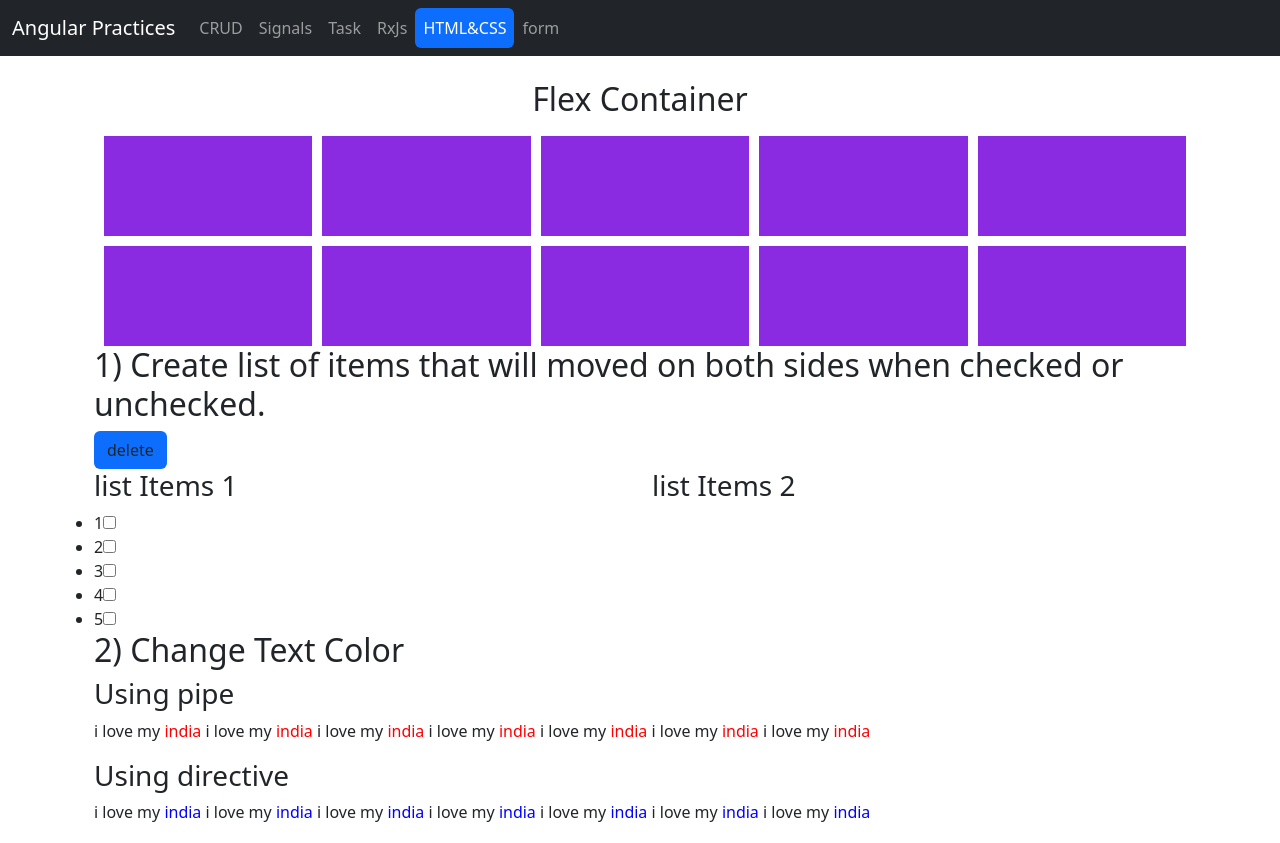
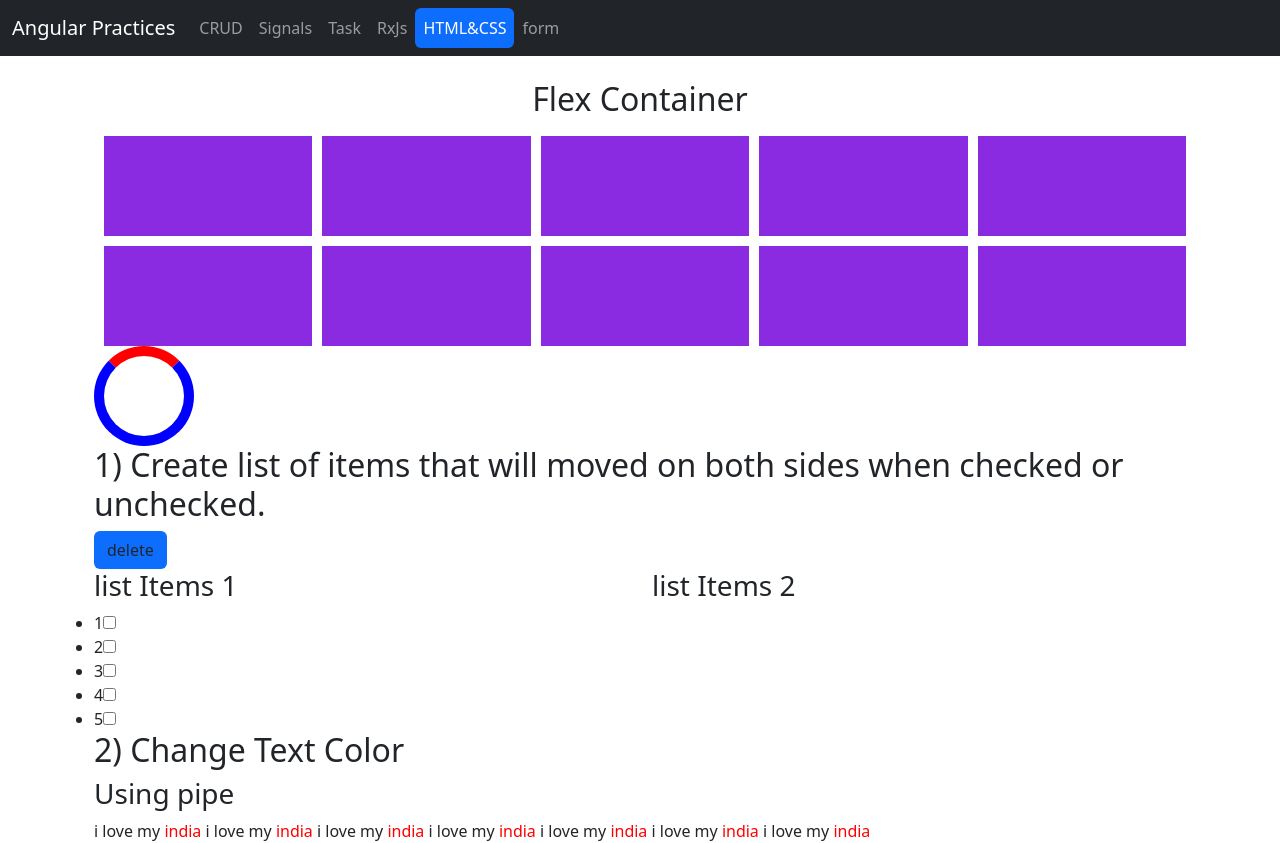
Before and after one commit to sandeepsaini309/angular-practices, an Angular app: page /html in a window 1280 px wide. Shown: the top 843 px of the page. Built offline with nearby package versions, Linux system fonts and the light colour scheme.

Commit message:
ADD: css center  circle

```diff
--- a/src/app/components/html-css/html-css.component.html
+++ b/src/app/components/html-css/html-css.component.html
@@ -12,4 +12,6 @@
     <div class="child"></div>
 </div>
 
+<div class="circle"></div>
+
 <app-task #task></app-task>
--- a/src/app/components/html-css/html-css.component.scss
+++ b/src/app/components/html-css/html-css.component.scss
@@ -27,3 +27,23 @@
     width: calc(100% - 10px);
   }
 }
+
+.circle {
+  height: 100px;
+  width: 100px;
+  border: 10px solid blue;
+  border-radius: 50%;
+  border-top-color: red;
+  animation: spin 1s linear infinite;
+  // animation: name duration timing-function delay iteration-count direction fill-mode;
+}
+@keyframes spin {
+  from {
+    // border-color: yellow;
+    transform: rotate(0deg);
+  }
+  to {
+    transform: rotate(360deg);
+    // border-color: green;
+  }
+}
```
